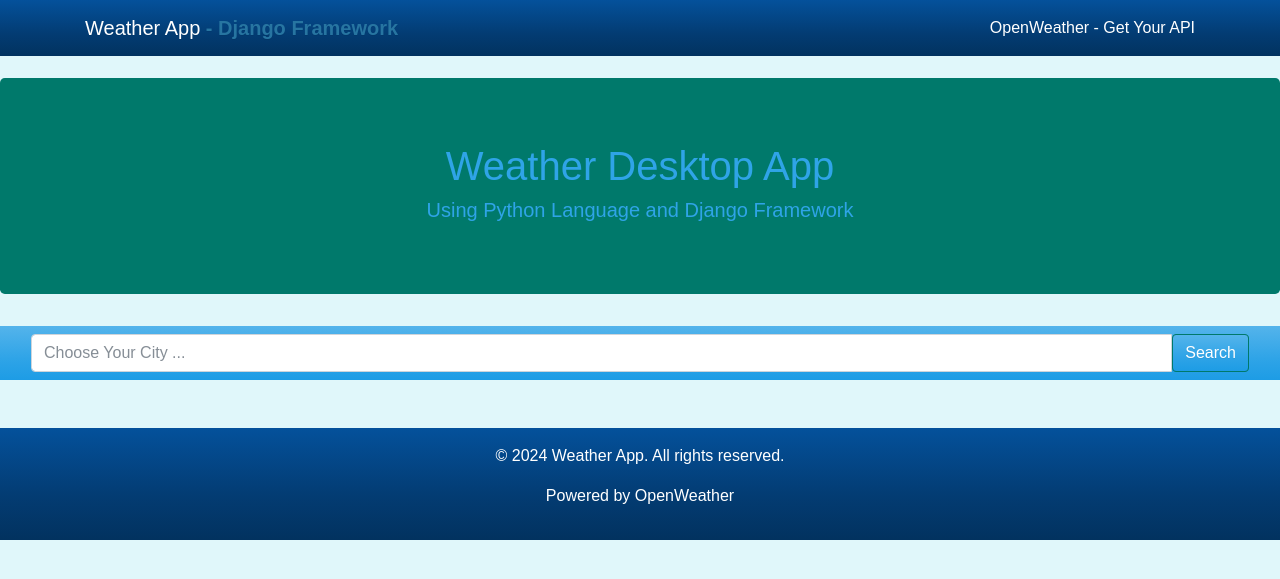
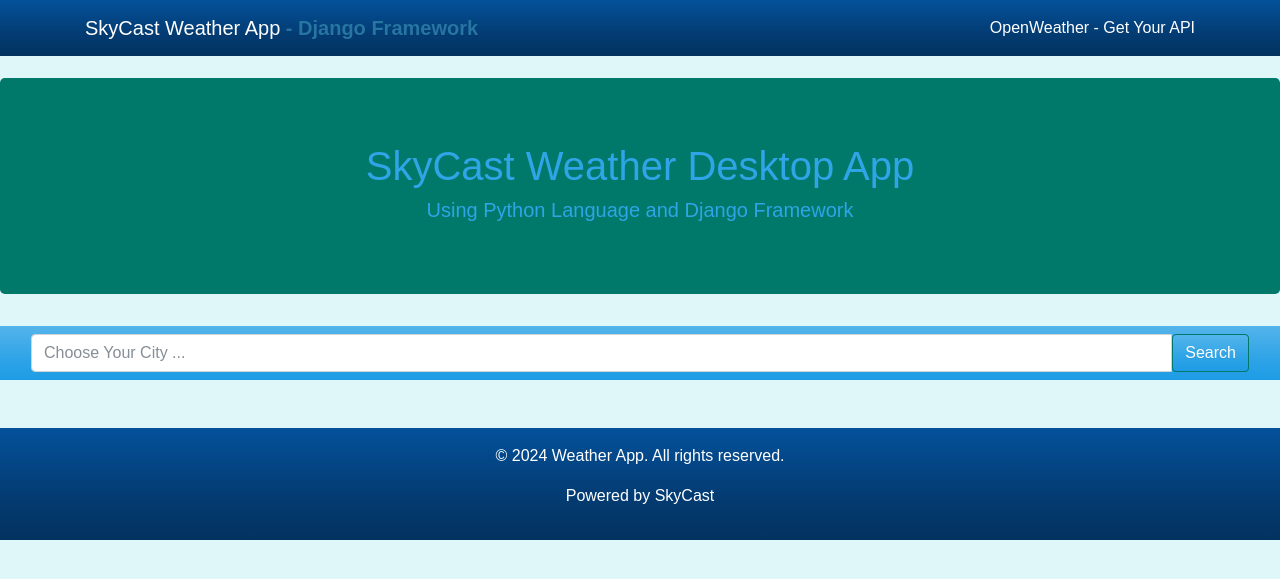
Before and after one commit to Bourgeoisie2024/weather-app-django, a Django app: page / in a window 1280 px wide. Shown: the top 579 px of the page. Run offline with Django 5.2, Linux system fonts and the light colour scheme; some libraries are stand-ins or nearby versions.

Commit message:
SkyCast Weather-App Submission

```diff
--- a/weatherapp/templates/main/index.html
+++ b/weatherapp/templates/main/index.html
@@ -50,7 +50,7 @@
     <h1>Hello world</h1>
     <div class="navbar navbar-expand-lg fixed-top navbar-dark bg-dark">
         <div class="container">
-            <a href="../" class="navbar-brand">Weather App <span style="color: rgb(39, 117, 161);"> <strong> - Django
+            <a href="../" class="navbar-brand">SkyCast Weather App <span style="color: rgb(39, 117, 161);"> <strong> - Django
                         Framework</strong>
                 </span> </a>
             <a href="https://openweathermap.org" class="navbar-tech">OpenWeather - Get Your API</a>
@@ -59,7 +59,7 @@
 
     <br /><br /> <br>
     <div id="jumbotron" class="jumbotron" style="text-align: center; margin-top:-50px">
-        <h1 class="display-5">Weather Desktop App </h1>
+        <h1 class="display-5">SkyCast Weather Desktop App </h1>
         <h5>Using Python Language and Django Framework</h5>
 
         <!-- <img src="{% static 'images/weather.png' %}" class="image" style="width:100px; margin-bottom:-50px; "> -->
@@ -104,7 +104,7 @@
     <footer class="footer bg-dark text-white text-center py-3">
         <div class="container">
             <p>&copy; 2024 Weather App. All rights reserved.</p>
-            <p>Powered by <a href="https://openweathermap.org" class="text-white">OpenWeather</a></p>
+            <p>Powered by <a href="https://openweathermap.org" class="text-white">SkyCast</a></p>
         </div>
     </footer>
 </body>
```
